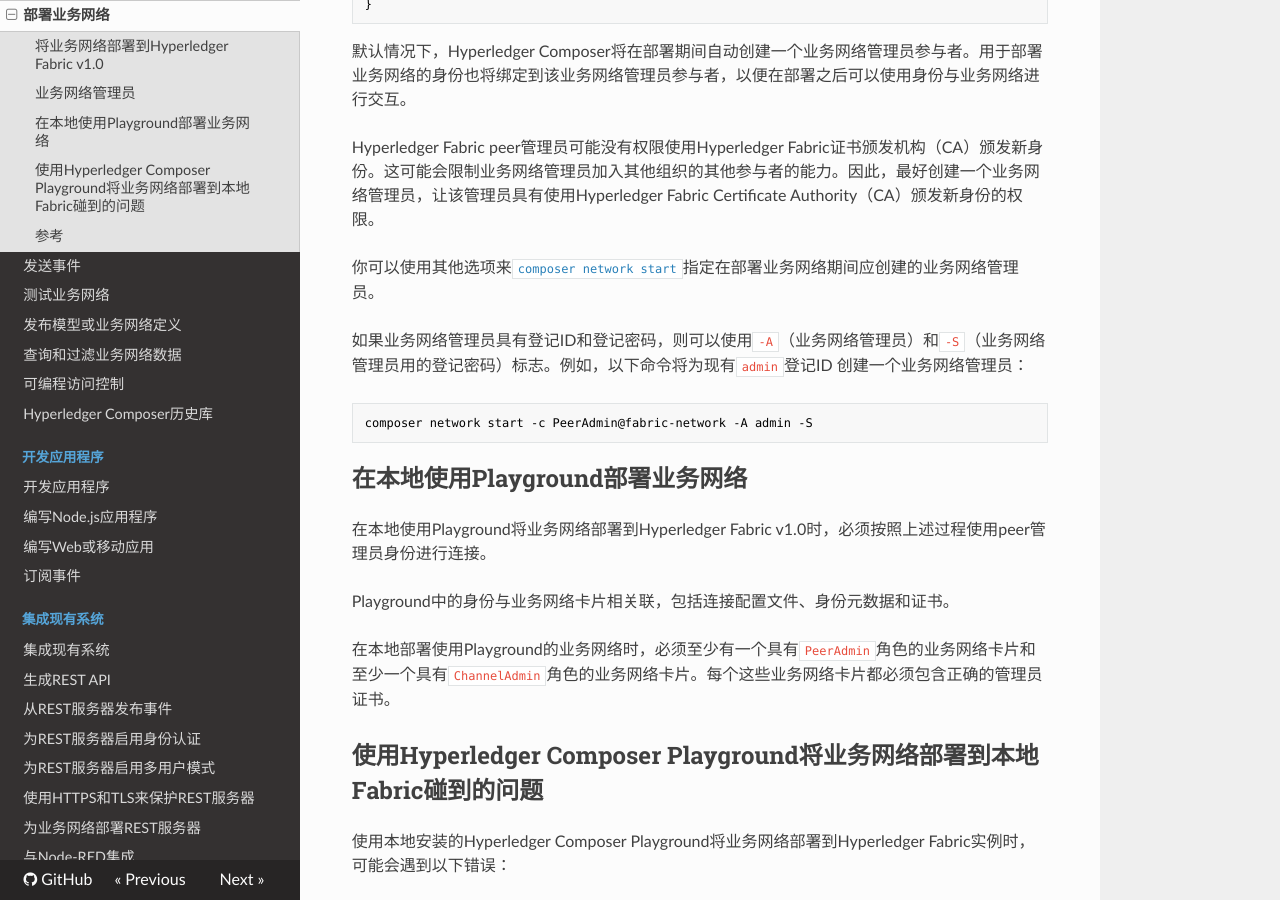
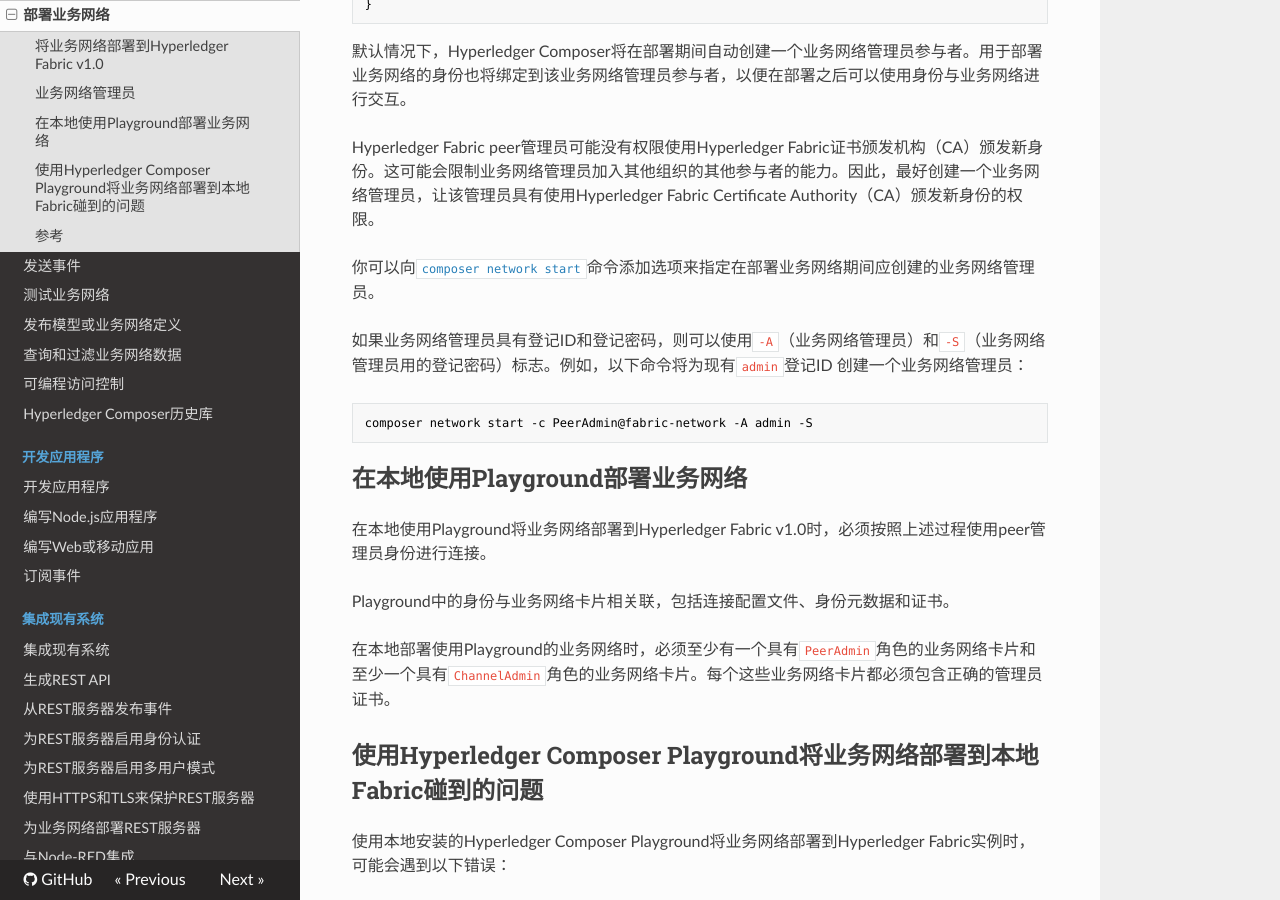
Before and after one commit to wbwangk/ComposerDocs, an MkDocs documentation site: the page built from docs/business-network_bnd-deploy.md, in a window 1280 px wide and 900 px high, scrolled down 1305 px. Built offline with MkDocs 1.6.1, drawn with Linux system fonts in a browser that asks for light colours; nearby versions of some CDN libraries; old or Windows-style settings are respelled for this version of MkDocs.

Commit message:
Update business-network_bnd-deploy.md

````diff
--- a/docs/business-network_bnd-deploy.md
+++ b/docs/business-network_bnd-deploy.md
@@ -1,6 +1,6 @@
 # 部署业务网络
 
-在部署业务网络定义之前，必须将其打包到*业务网络档案*（.bna）文件中。`composer archive create`命令用于从磁盘上的业务网络定义文件夹创建业务网络档案文件。
+在部署业务网络定义之前，必须将其打包到**业务网络档案**（.bna）文件中。`composer archive create`命令用于从磁盘上的业务网络定义文件夹创建业务网络档案文件。
 
 一旦创建了业务网络档案文件，就可以使用[`composer runtime install`](https://hyperledger.github.io/composer/reference/composer.runtime.install.html)命令和[`composer network start`](https://hyperledger.github.io/composer/reference/composer.network.start.html)命令将其部署到运行时。
 
@@ -46,7 +46,7 @@
 
 Hyperledger Fabric peer管理员可能没有权限使用Hyperledger Fabric证书颁发机构（CA）颁发新身份。这可能会限制业务网络管理员加入其他组织的其他参与者的能力。因此，最好创建一个业务网络管理员，让该管理员具有使用Hyperledger Fabric Certificate Authority（CA）颁发新身份的权限。
 
-你可以使用其他选项来[`composer network start`](https://hyperledger.github.io/composer/reference/composer.network.start.html)指定在部署业务网络期间应创建的业务网络管理员。
+你可以向[`composer network start`](https://hyperledger.github.io/composer/reference/composer.network.start.html)命令添加选项来指定在部署业务网络期间应创建的业务网络管理员。
 
 如果业务网络管理员具有登记ID和登记密码，则可以使用`-A`（业务网络管理员）和`-S`（业务网络管理员用的登记密码）标志。例如，以下命令将为现有`admin`登记ID 创建一个业务网络管理员：
 ```bash
````
